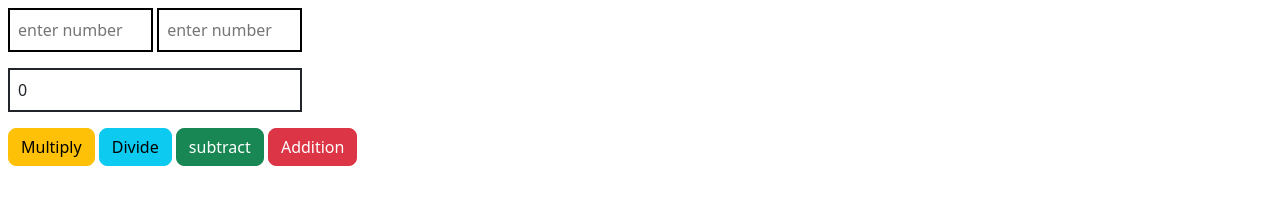
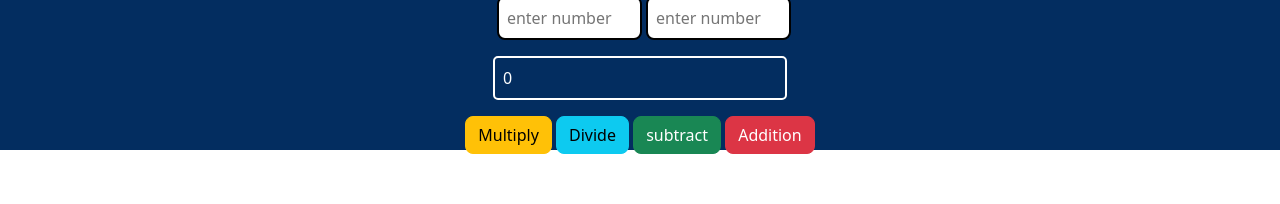
Before and after one commit to ibrawhim/mini-calculator, a plain HTML site: page index.html in a window 1280 px wide. Drawn offline with Linux system fonts and the light colour scheme.

Commit message:
background version

```diff
--- a/index.html
+++ b/index.html
@@ -14,14 +14,24 @@
         #result {
             width: 294px;
             border: 2px solid;
+            border-radius: 5px;
+            color: white;
+        }
+        .main {
+            padding: 5px;
+            height: 150px;
+           display: flex;
+           flex-direction: column;
+           justify-content: center;
+           align-items: center;
         }
     </style>
 </head>
 <body>
-    <div class="w-100 d-flex flex-column justify-content-center">
+    <div class="w-100 main" style="background-color: #032d60;">
     <div>
-    <input type="text" class="ms-2 p-2" placeholder="enter number" id="first">
-    <input type="text" class="my-2 p-2" placeholder="enter number" id="second">
+    <input type="text" class="ms-2 p-2 rounded-3 w-sm-25" placeholder="enter number" id="first">
+    <input type="text" class="my-2 p-2 rounded-3 w-sm-25" placeholder="enter number" id="second">
     </div>
     <div id="result" class="m-2 p-2">
         0
```
